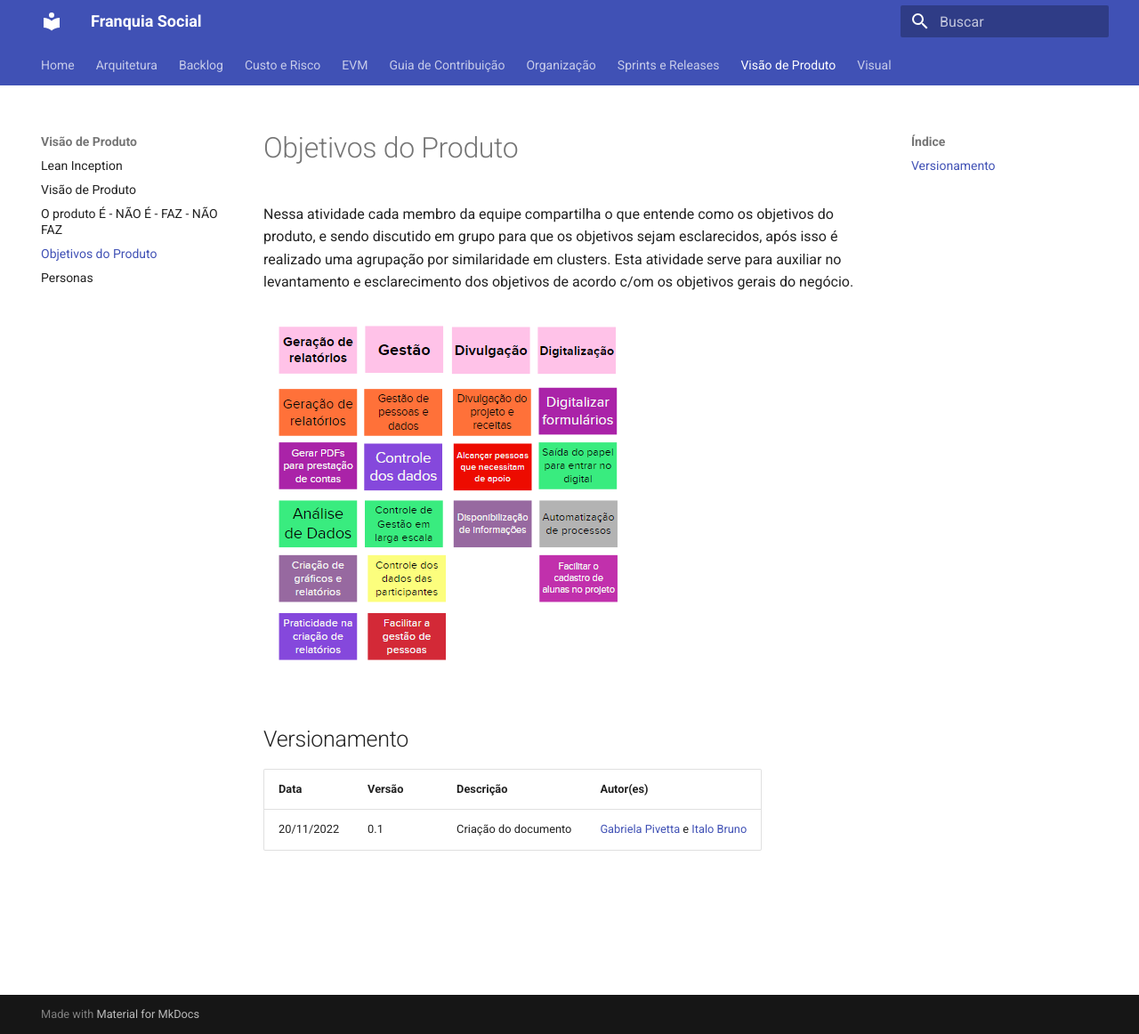
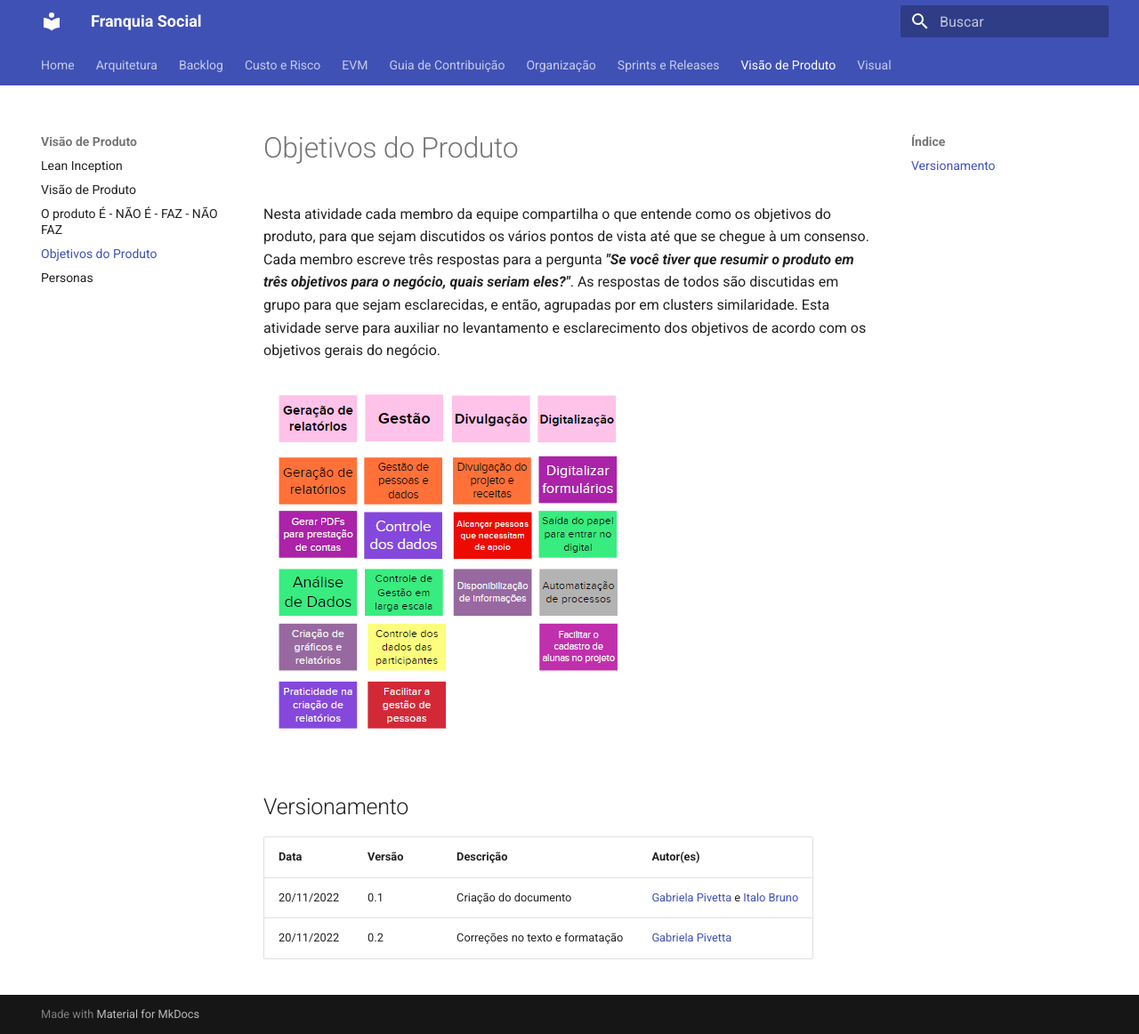
Before and after one commit to fga-eps-mds/2022.2-Amis-Doc, an MkDocs documentation site: the page built from docs/Visao_Produto/objetivos_produto.md, in a window 1280 px wide and 1162 px high. Shown: the whole window at 89% size. Built offline with MkDocs 1.6.1 and Material for MkDocs 9.7.7, drawn with Linux system fonts in a browser that asks for light colours.

Commit message:
(#14) Correções no texto e formatação dos objetivos do produto

```diff
--- a/docs/Visao_Produto/objetivos_produto.md
+++ b/docs/Visao_Produto/objetivos_produto.md
@@ -1,11 +1,12 @@
 # Objetivos do Produto
-Nessa atividade cada membro da equipe compartilha o que entende como os objetivos do produto, e sendo discutido em grupo para que os objetivos sejam esclarecidos, após isso é realizado uma agrupação por similaridade em clusters. Esta atividade serve para auxiliar no levantamento e esclarecimento dos objetivos de acordo c/om os objetivos gerais do negócio.
+
+Nesta atividade cada membro da equipe compartilha o que entende como os objetivos do produto, para que sejam discutidos os vários pontos de vista até que se chegue à um consenso. Cada membro escreve três respostas para a pergunta ***"Se você tiver que resumir o produto em três objetivos para o negócio, quais seriam eles?"***. As respostas de todos são discutidas em grupo para que sejam esclarecidas, e então, agrupadas por em clusters similaridade. Esta atividade serve para auxiliar no levantamento e esclarecimento dos objetivos de acordo com os objetivos gerais do negócio.
 
 ![Objetivos do Produto](../assets/objetivos_produto.png)
-
 
 ## Versionamento
 
 | Data | Versão | Descrição | Autor(es) |
 |------|--------|-----------|-----------|
 | 20/11/2022 | 0.1 | Criação do documento | [Gabriela Pivetta](https://github.com/gabrielapivetta) e [Italo Bruno](https://github.com/ItaloBrunoM) |
+| 20/11/2022 | 0.2 | Correções no texto e formatação | [Gabriela Pivetta](https://github.com/gabrielapivetta) |
```
